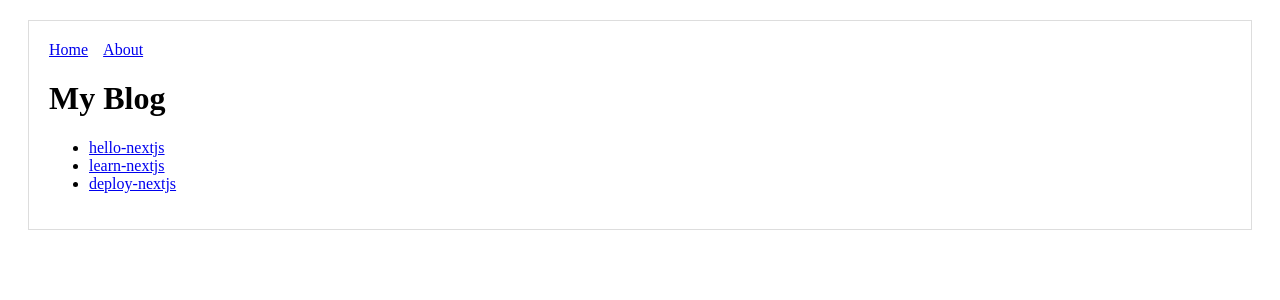
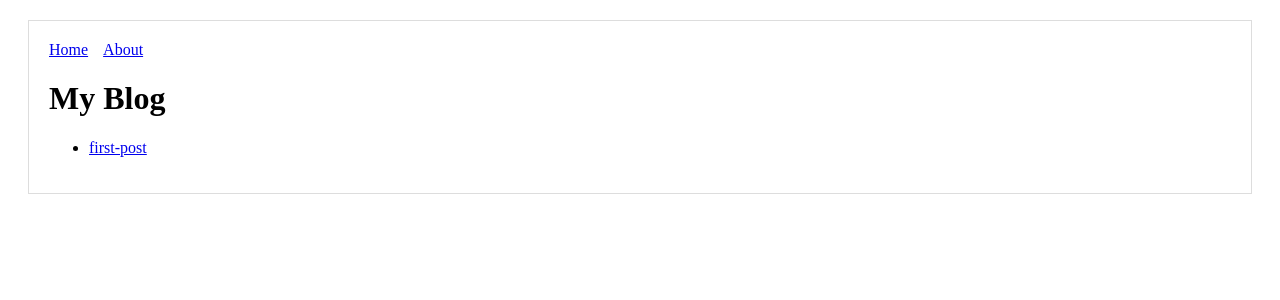
Before and after one commit to bryanyee/engineer-the-web, a Next.js app: page / in a window 1280 px wide. Shown: the top 300 px of the page. Built offline with nearby package versions, Linux system fonts and the light colour scheme.

Commit message:
Use static routing for posts

```diff
--- a/pages/index.js
+++ b/pages/index.js
@@ -4,7 +4,7 @@ import Layout from '../components/Layout';
 
 const PostLink = props => (
   <li>
-    <Link href="/p/[id]" as={`/p/${props.id}`}>
+    <Link href={`/p/${props.id}`}>
       <a>{props.id}</a>
     </Link>
   </li>
@@ -15,9 +15,7 @@ export default function Blog() {
     <Layout>
       <h1>My Blog</h1>
       <ul>
-        <PostLink id="hello-nextjs" />
-        <PostLink id="learn-nextjs" />
-        <PostLink id="deploy-nextjs" />
+        <PostLink id="first-post" />
       </ul>
     </Layout>
   );
```
Also changed, not shown: pages/p/[id].js (deleted, +0 -14 lines), pages/p/first-post.js (added, +10 -0 lines).
